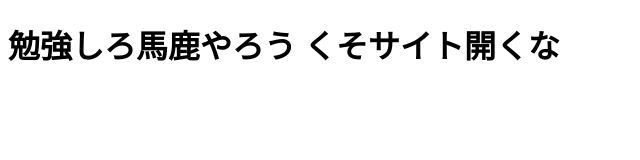
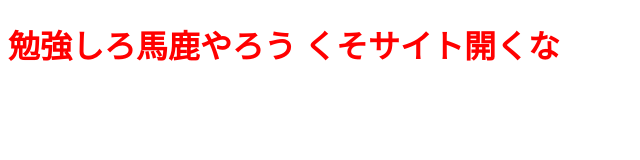
Before and after one commit to HTMLjsgit/benkyousirobaka, a plain HTML site: page index.html in a window 1280 px wide. Shown: the whole page, without its empty margins (0-640 px from the left). Drawn offline with Linux system fonts and the light colour scheme.

Commit message:
Add files via upload

```diff
--- a/index.html
+++ b/index.html
@@ -10,6 +10,12 @@
   <h1>勉強しろ馬鹿やろう くそサイト開くな</h1>
 
 </body>
+<style>
+  h1 {
+    transition: 1s color ease;
+    color: red;
+  }
 
+</style>
 
 </html>
```
